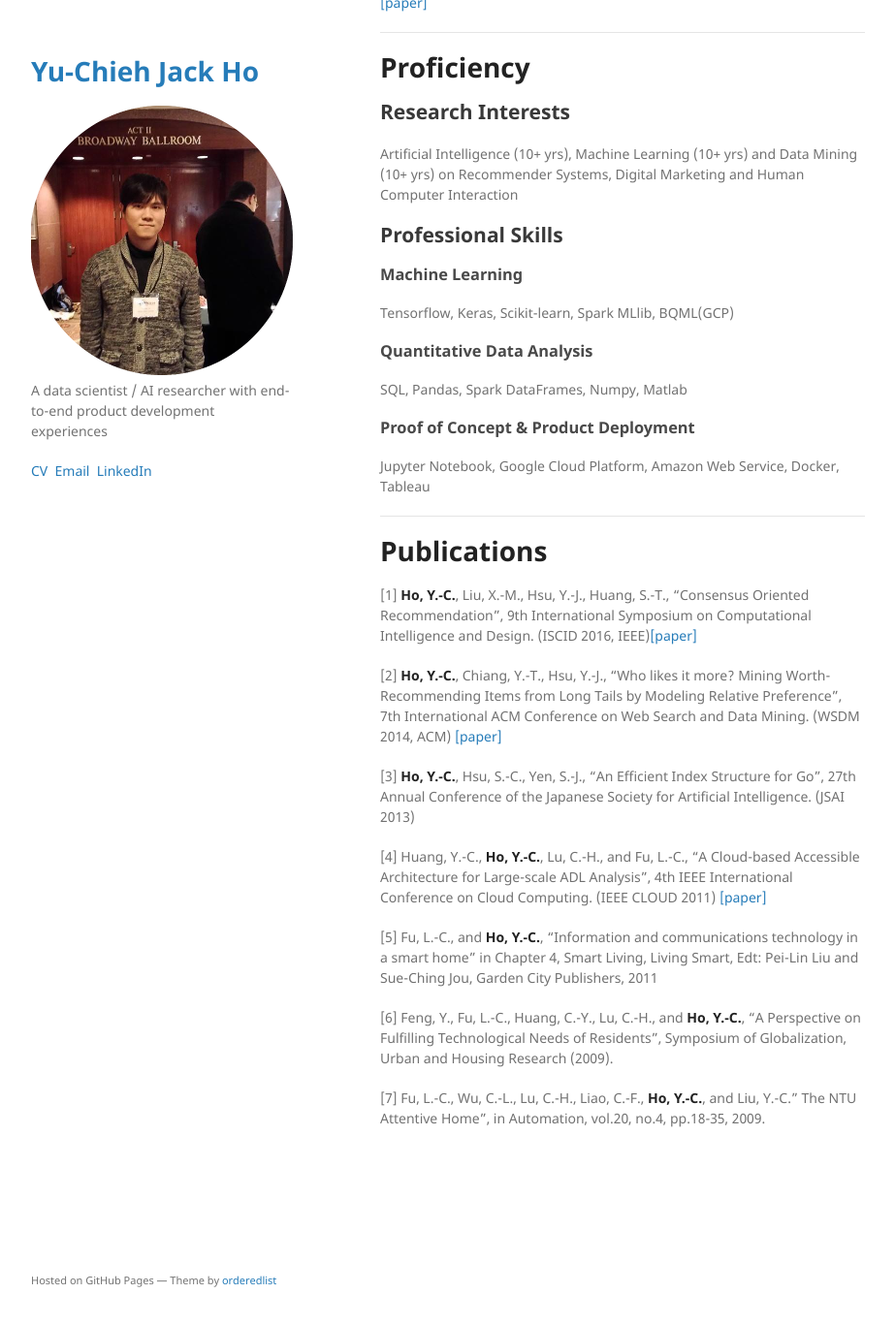
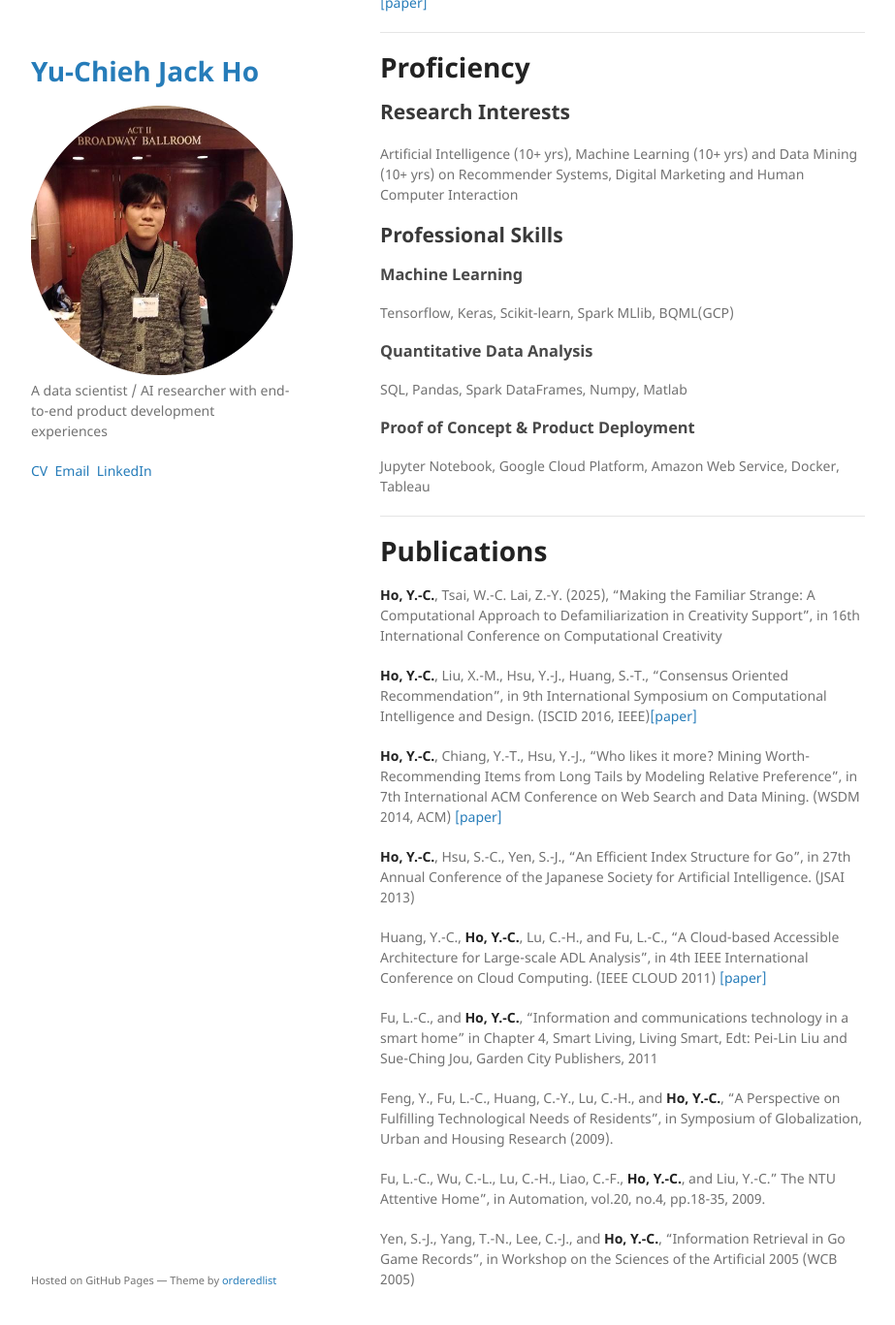
Before and after one commit to yuchieh/yuchieh.github.io, a Jekyll site: the page built from index.md, in a window 1280 px wide and 1400 px high, scrolled down 5069 px. Shown: the top 1367 px of the window at 97% size, without its empty margins (178-1101 px from the left). Built offline with Jekyll 4.4.1, drawn with Linux system fonts in a browser that asks for light colours; our own code applies the rules of GitHub Pages for plain Markdown files.

Commit message:
add publication

```diff
--- a/index.md
+++ b/index.md
@@ -147,20 +147,20 @@ Jupyter Notebook, Google Cloud Platform, Amazon Web Service, Docker, Tableau
 
 *****
 # Publications
-[1] **Ho, Y.-C.**, Liu, X.-M., Hsu, Y.-J., Huang, S.-T., “Consensus Oriented Recommendation”, 9th International Symposium on Computational Intelligence and Design.  (ISCID 2016, IEEE)[[paper]](https://ieeexplore.ieee.org/document/7830348)
+**Ho, Y.-C.**, Tsai, W.-C. Lai, Z.-Y. (2025), "Making the Familiar Strange: A Computational Approach to Defamiliarization in Creativity Support", in 16th International Conference on Computational Creativity
 
-[2] **Ho, Y.-C.**, Chiang, Y.-T., Hsu, Y.-J., “Who likes it more? Mining Worth-Recommending Items from Long Tails by Modeling Relative Preference”, 7th International ACM Conference on Web Search and Data Mining. (WSDM 2014, ACM) [[paper]](https://dl.acm.org/doi/10.1145/2556195.2566589)
+**Ho, Y.-C.**, Liu, X.-M., Hsu, Y.-J., Huang, S.-T., “Consensus Oriented Recommendation”, in 9th International Symposium on Computational Intelligence and Design.  (ISCID 2016, IEEE)[[paper]](https://ieeexplore.ieee.org/document/7830348)
 
-[3] **Ho, Y.-C.**, Hsu, S.-C., Yen, S.-J., "An Efficient Index Structure for Go", 27th Annual Conference of the Japanese Society for Artificial Intelligence. (JSAI 2013)
+**Ho, Y.-C.**, Chiang, Y.-T., Hsu, Y.-J., “Who likes it more? Mining Worth-Recommending Items from Long Tails by Modeling Relative Preference”, in 7th International ACM Conference on Web Search and Data Mining. (WSDM 2014, ACM) [[paper]](https://dl.acm.org/doi/10.1145/2556195.2566589)
 
-[4] Huang, Y.-C., **Ho, Y.-C.**, Lu, C.-H., and Fu, L.-C., “A Cloud-based Accessible Architecture for Large-scale ADL Analysis”, 4th IEEE International Conference on Cloud Computing. (IEEE CLOUD 2011) [[paper]](https://ieeexplore.ieee.org/document/6008766)
+**Ho, Y.-C.**, Hsu, S.-C., Yen, S.-J., "An Efficient Index Structure for Go", in 27th Annual Conference of the Japanese Society for Artificial Intelligence. (JSAI 2013)
 
-[5] Fu, L.-C., and **Ho, Y.-C.**, “Information and communications technology in a smart home” in Chapter 4, Smart Living, Living Smart, Edt: Pei-Lin Liu and Sue-Ching Jou, Garden City Publishers, 2011
+Huang, Y.-C., **Ho, Y.-C.**, Lu, C.-H., and Fu, L.-C., “A Cloud-based Accessible Architecture for Large-scale ADL Analysis”, in 4th IEEE International Conference on Cloud Computing. (IEEE CLOUD 2011) [[paper]](https://ieeexplore.ieee.org/document/6008766)
 
-[6] Feng, Y., Fu, L.-C., Huang, C.-Y., Lu, C.-H., and **Ho, Y.-C.**, "A Perspective on Fulfilling Technological Needs of Residents", Symposium of Globalization, Urban and Housing Research (2009).
+Fu, L.-C., and **Ho, Y.-C.**, “Information and communications technology in a smart home” in Chapter 4, Smart Living, Living Smart, Edt: Pei-Lin Liu and Sue-Ching Jou, Garden City Publishers, 2011
 
-[7] Fu, L.-C., Wu, C.-L., Lu, C.-H., Liao, C.-F., **Ho, Y.-C.**, and Liu, Y.-C.” The NTU Attentive Home”, in Automation, vol.20, no.4, pp.18-35, 2009.
+Feng, Y., Fu, L.-C., Huang, C.-Y., Lu, C.-H., and **Ho, Y.-C.**, "A Perspective on Fulfilling Technological Needs of Residents", in Symposium of Globalization, Urban and Housing Research (2009).
 
-<!---
-[8] Yen, S.-J., Yang, T.-N., Lee, C.-J., and **Ho, Y.-C.**, “Information Retrieval in Go Game Records”, Workshop on the Sciences of the Artificial 2005 (WCB 2005)
--->
+Fu, L.-C., Wu, C.-L., Lu, C.-H., Liao, C.-F., **Ho, Y.-C.**, and Liu, Y.-C.” The NTU Attentive Home”, in Automation, vol.20, no.4, pp.18-35, 2009.
+
+Yen, S.-J., Yang, T.-N., Lee, C.-J., and **Ho, Y.-C.**, “Information Retrieval in Go Game Records”, in Workshop on the Sciences of the Artificial 2005 (WCB 2005)
```
